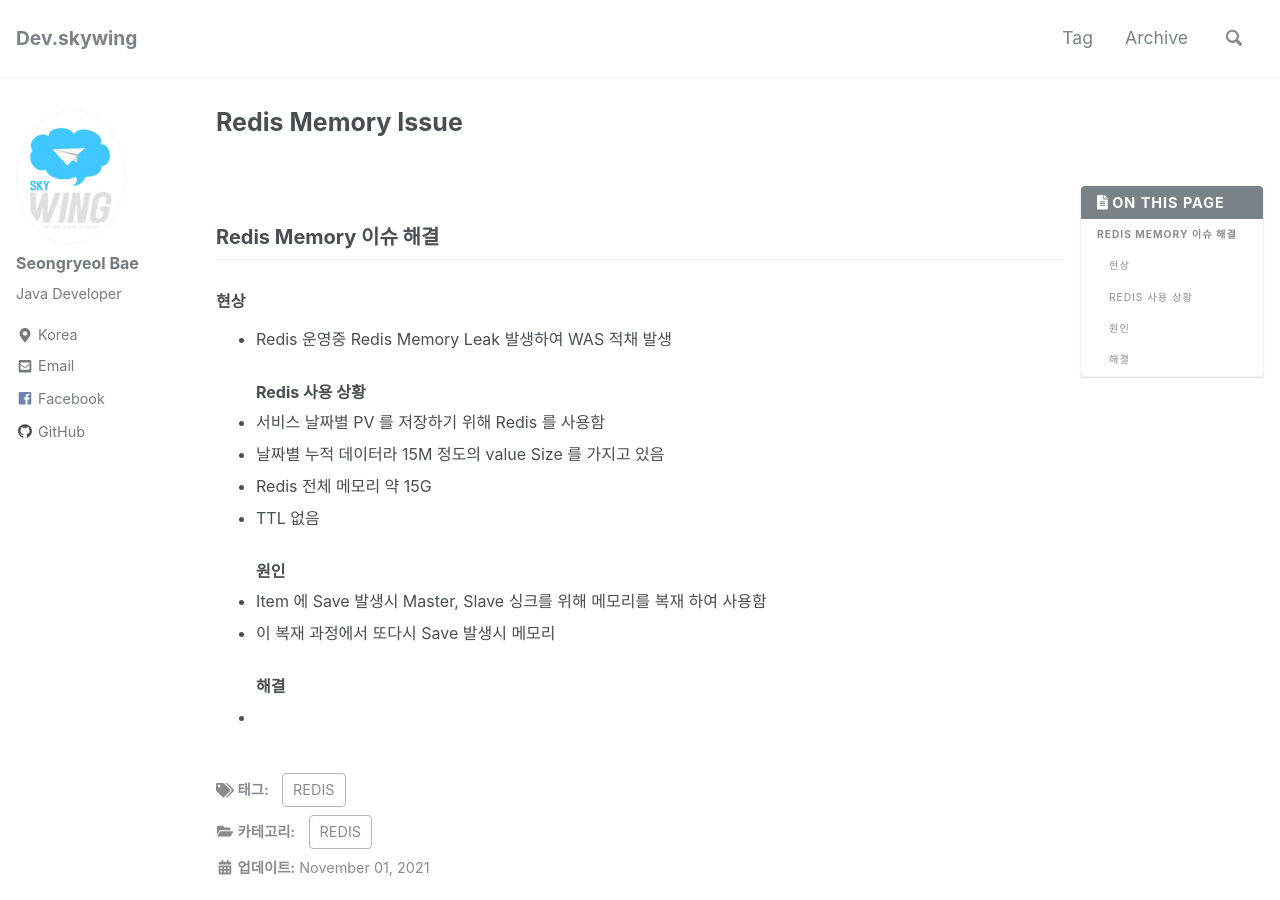
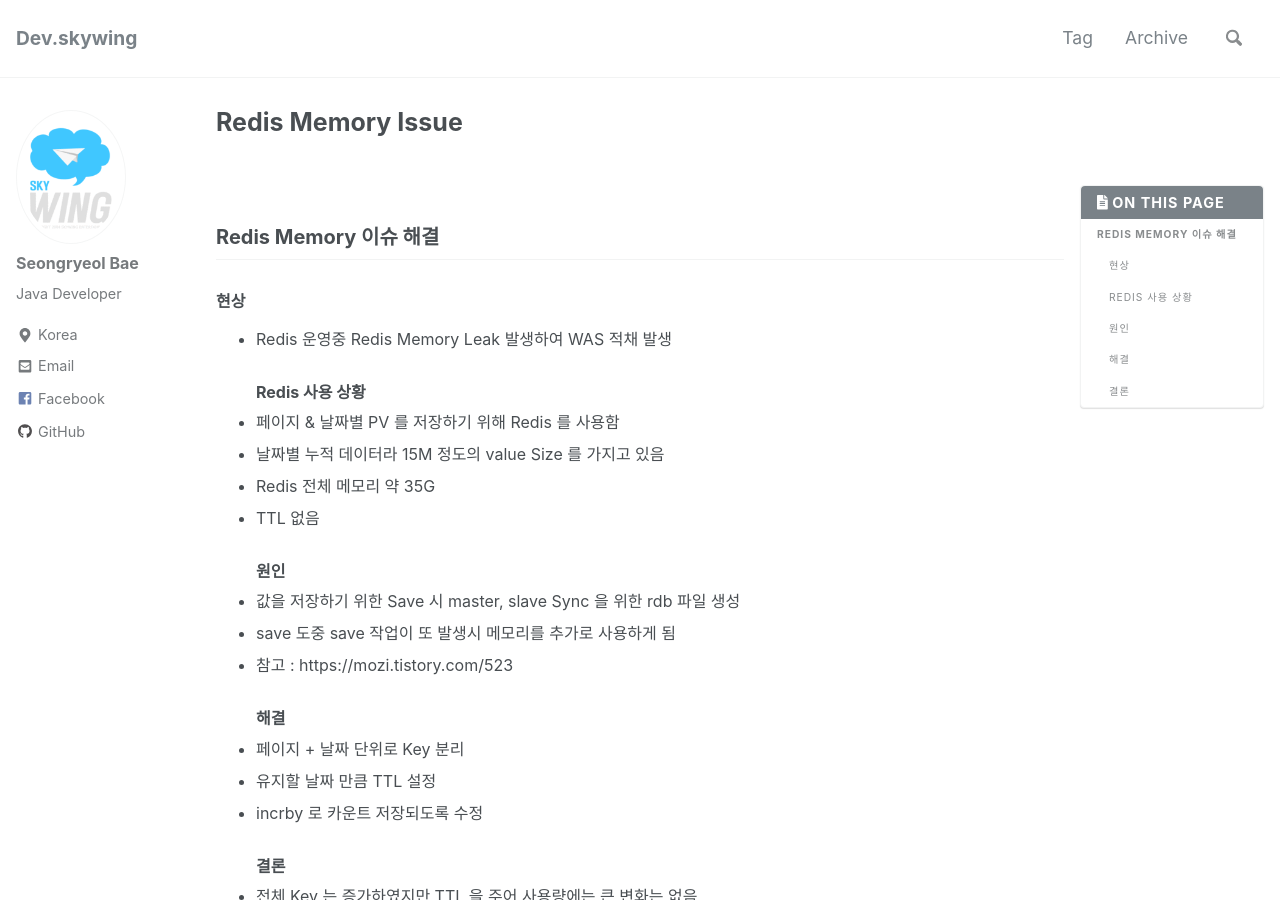
Before and after one commit to skywingzz/skywingzz.github.io, a Jekyll site: the page built from _posts/2021-11-19-Redis Memory Issue.md, in a window 1280 px wide and 900 px high. Built offline with Jekyll 4.4.1, drawn with Linux system fonts in a browser that asks for light colours; nearby versions of some CDN libraries; comment, search, counter and statistics services are not loaded; some of the changed text lies outside the part shown.

Commit message:
add post

```diff
--- a/_posts/2021-11-19-Redis Memory Issue.md
+++ b/_posts/2021-11-19-Redis Memory Issue.md
@@ -7,14 +7,21 @@ tags: [REDIS]
 
 ## Redis Memory 이슈 해결
 ### 현상
-   - Redis 운영중 Redis Memory Leak 발생하여 WAS 적채 발생
+- Redis 운영중 Redis Memory Leak 발생하여 WAS 적채 발생
 ### Redis 사용 상황
-   - 서비스 날짜별 PV 를 저장하기 위해 Redis 를 사용함
-   - 날짜별 누적 데이터라 15M 정도의 value Size 를 가지고 있음
-   - Redis 전체 메모리 약 15G
-   - TTL 없음
+- 페이지 & 날짜별 PV 를 저장하기 위해 Redis 를 사용함
+- 날짜별 누적 데이터라 15M 정도의 value Size 를 가지고 있음
+- Redis 전체 메모리 약 35G
+- TTL 없음
 ### 원인
-   - Item 에 Save 발생시 Master, Slave 싱크를 위해 메모리를 복재 하여 사용함
-   - 이 복재 과정에서 또다시 Save 발생시 메모리
+- 값을 저장하기 위한 Save 시 master, slave Sync 을 위한 rdb 파일 생성
+- save 도중 save 작업이 또 발생시 메모리를 추가로 사용하게 됨
+- 참고 : https://mozi.tistory.com/523
 ### 해결
-   -
+- 페이지 + 날짜 단위로 Key 분리
+- 유지할 날짜 만큼 TTL 설정
+- incrby 로 카운트 저장되도록 수정
+### 결론
+- 전체 Key 는 증가하였지만 TTL 을 주어 사용량에는 큰 변화는 없음
+- 키를 분리하여 영향도를 최조화함
+- Top PV 를 추출 하는 로직이 있었으나 scan 으로 해결
```
